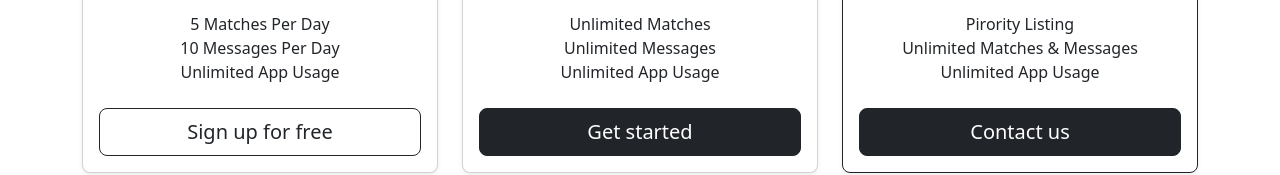
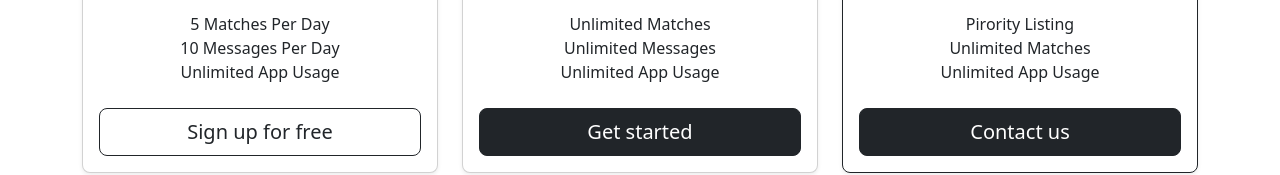
Before and after one commit to Asayaobi/SmallProjects, a website: page tinDog/index.html in a window 1280 px wide. Shown: the part 1992-2167 px from the top of the page. Drawn offline with nearby package versions, Linux system fonts and the light colour scheme.

Commit message:
update price plan

```diff
--- a/tinDog/index.html
+++ b/tinDog/index.html
@@ -168,7 +168,7 @@
             <h1 class="card-title pricing-card-title">$29<small class="text-body-secondary fw-light">/mo</small></h1>
             <ul class="list-unstyled mt-3 mb-4">
               <li>Pirority Listing</li>
-              <li>Unlimited Matches & Messages</li>
+              <li>Unlimited Matches</li>
               <li>Unlimited App Usage</li>
             </ul>
             <button type="button" class="w-100 btn btn-lg btn-dark">Contact us</button>
```
